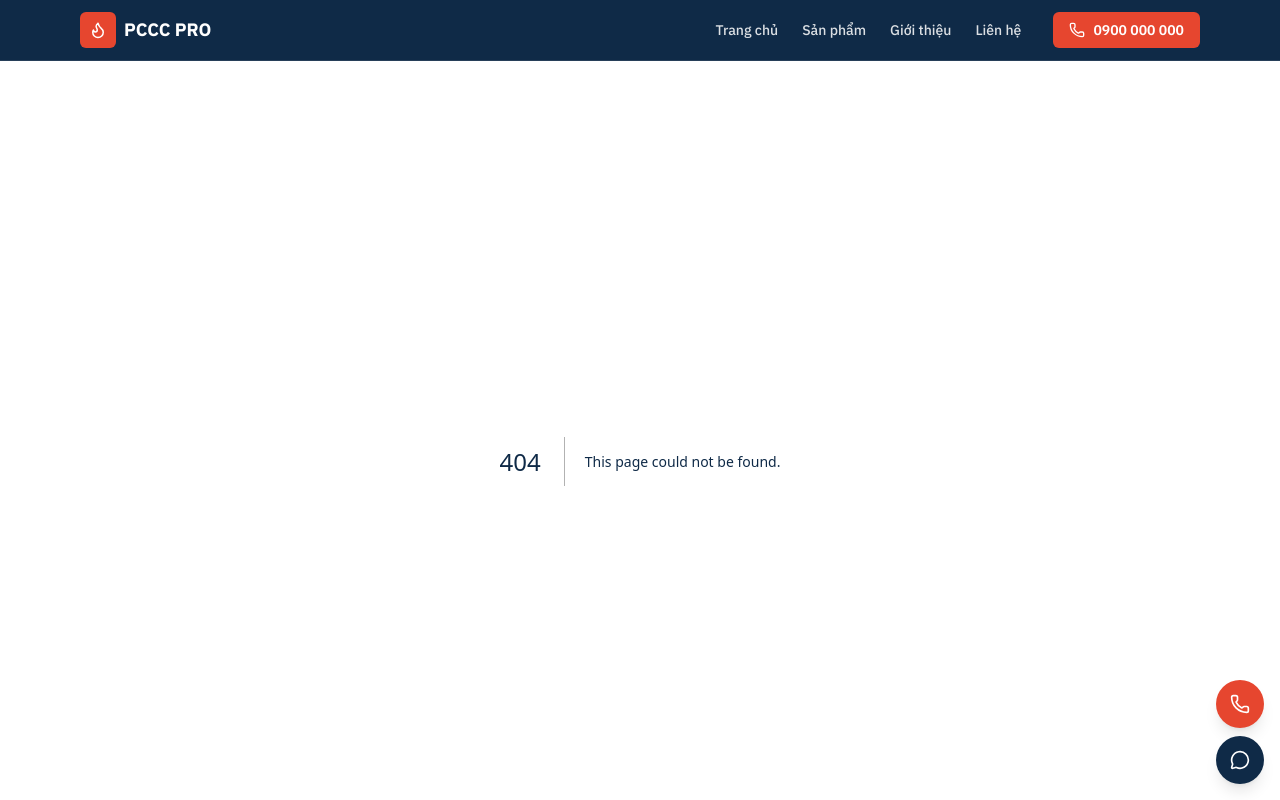
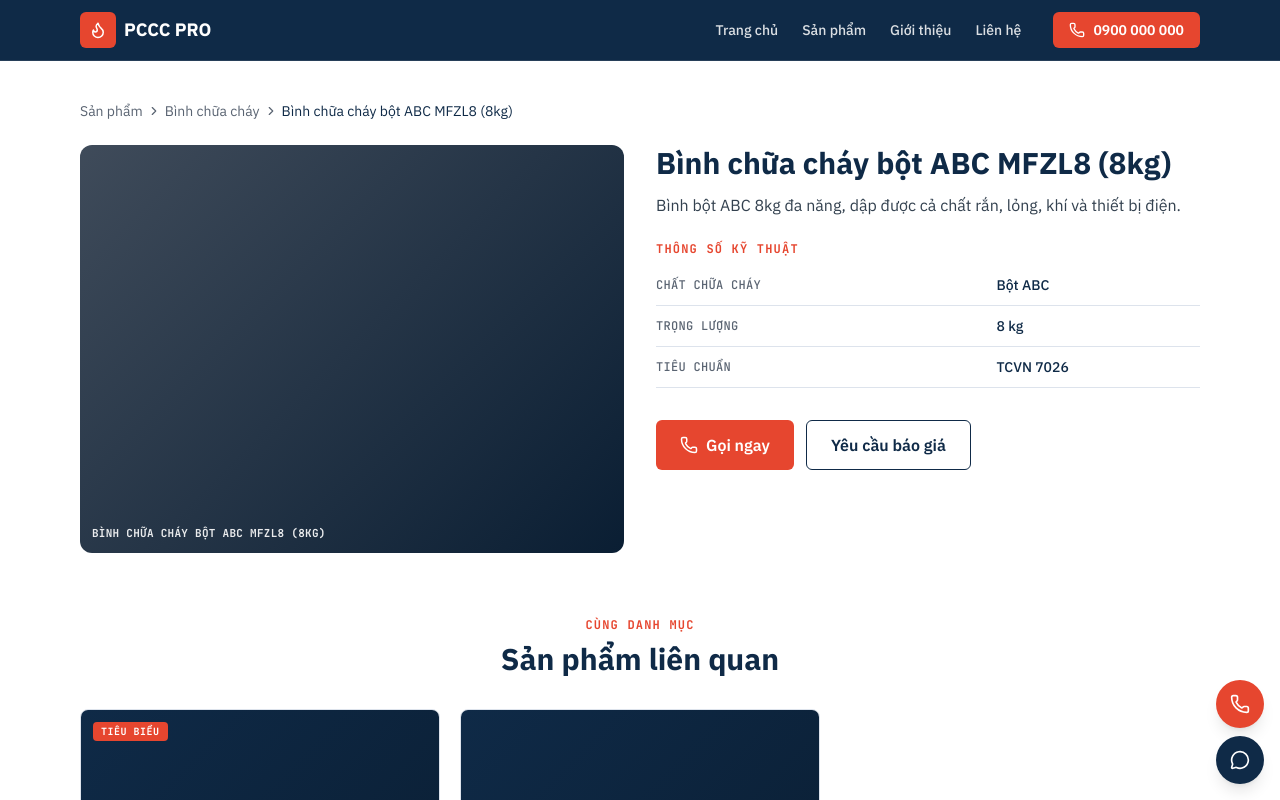
Before and after one commit to quockhanh41/pccc, a Next.js app: page /san-pham/binh-bot-abc-mfzl8-8kg in a window 1280 px wide. Before the commit this address had no page. Shown: the top 800 px of the page. Built offline with nearby package versions, Linux system fonts and the light colour scheme.

Commit message:
feat: add product detail page with static params and related products

```diff
--- /dev/null
+++ b/app/san-pham/[slug]/page.tsx
@@ -0,0 +1,79 @@
+import { notFound } from "next/navigation";
+import Link from "next/link";
+import type { Metadata } from "next";
+import { ChevronRight, Phone } from "lucide-react";
+import { products, getProductBySlug, getProductsByCategory, getCategory } from "@/data/products";
+import ProductImage from "@/components/ProductImage";
+import ProductGrid from "@/components/ProductGrid";
+import SectionHeading from "@/components/SectionHeading";
+import { site } from "@/data/site";
+
+export function generateStaticParams() {
+  return products.map((p) => ({ slug: p.slug }));
+}
+
+export async function generateMetadata({ params }: { params: Promise<{ slug: string }> }): Promise<Metadata> {
+  const { slug } = await params;
+  const product = getProductBySlug(slug);
+  if (!product) return { title: "Không tìm thấy sản phẩm — PCCC PRO" };
+  return {
+    title: `${product.name} — PCCC PRO`,
+    description: product.shortDesc,
+    openGraph: { title: product.name, description: product.shortDesc },
+  };
+}
+
+export default async function ProductDetail({ params }: { params: Promise<{ slug: string }> }) {
+  const { slug } = await params;
+  const product = getProductBySlug(slug);
+  if (!product) notFound();
+
+  const category = getCategory(product.category);
+  const related = getProductsByCategory(product.category).filter((p) => p.slug !== product.slug);
+
+  return (
+    <div className="py-10">
+      <nav className="flex flex-wrap items-center gap-1 text-sm text-muted">
+        <Link href="/san-pham" className="hover:text-accent">Sản phẩm</Link>
+        {category && (<><ChevronRight size={14} /><Link href={`/san-pham?danh-muc=${category.slug}`} className="hover:text-accent">{category.name}</Link></>)}
+        <ChevronRight size={14} /><span className="text-ink">{product.name}</span>
+      </nav>
+
+      <div className="mt-6 grid gap-8 md:grid-cols-2">
+        <ProductImage name={product.name} className="aspect-[4/3] w-full rounded-xl" />
+        <div>
+          <h1 className="text-2xl font-bold text-navy sm:text-3xl">{product.name}</h1>
+          <p className="mt-3 text-body">{product.shortDesc}</p>
+
+          <p className="mt-6 font-mono text-xs font-bold uppercase tracking-widest text-accent">Thông số kỹ thuật</p>
+          <table className="mt-2 w-full text-sm">
+            <tbody>
+              {product.specs.map((s) => (
+                <tr key={s.label} className="border-b border-line">
+                  <td className="py-2.5 pr-4 font-mono text-xs uppercase tracking-wide text-muted">{s.label}</td>
+                  <td className="py-2.5 font-medium text-ink">{s.value}</td>
+                </tr>
+              ))}
+            </tbody>
+          </table>
+
+          <div className="mt-8 flex flex-wrap gap-3">
+            <a href={`tel:${site.phoneDigits}`} className="inline-flex items-center gap-2 rounded-md bg-accent px-6 py-3 font-semibold text-white transition hover:bg-accent-dark">
+              <Phone size={18} /> Gọi ngay
+            </a>
+            <Link href="/lien-he" className="rounded-md border border-navy px-6 py-3 font-semibold text-navy transition hover:bg-navy hover:text-white">
+              Yêu cầu báo giá
+            </Link>
+          </div>
+        </div>
+      </div>
+
+      {related.length > 0 && (
+        <section className="mt-16">
+          <SectionHeading eyebrow="Cùng danh mục" title="Sản phẩm liên quan" />
+          <div className="mt-8"><ProductGrid products={related} /></div>
+        </section>
+      )}
+    </div>
+  );
+}
```
